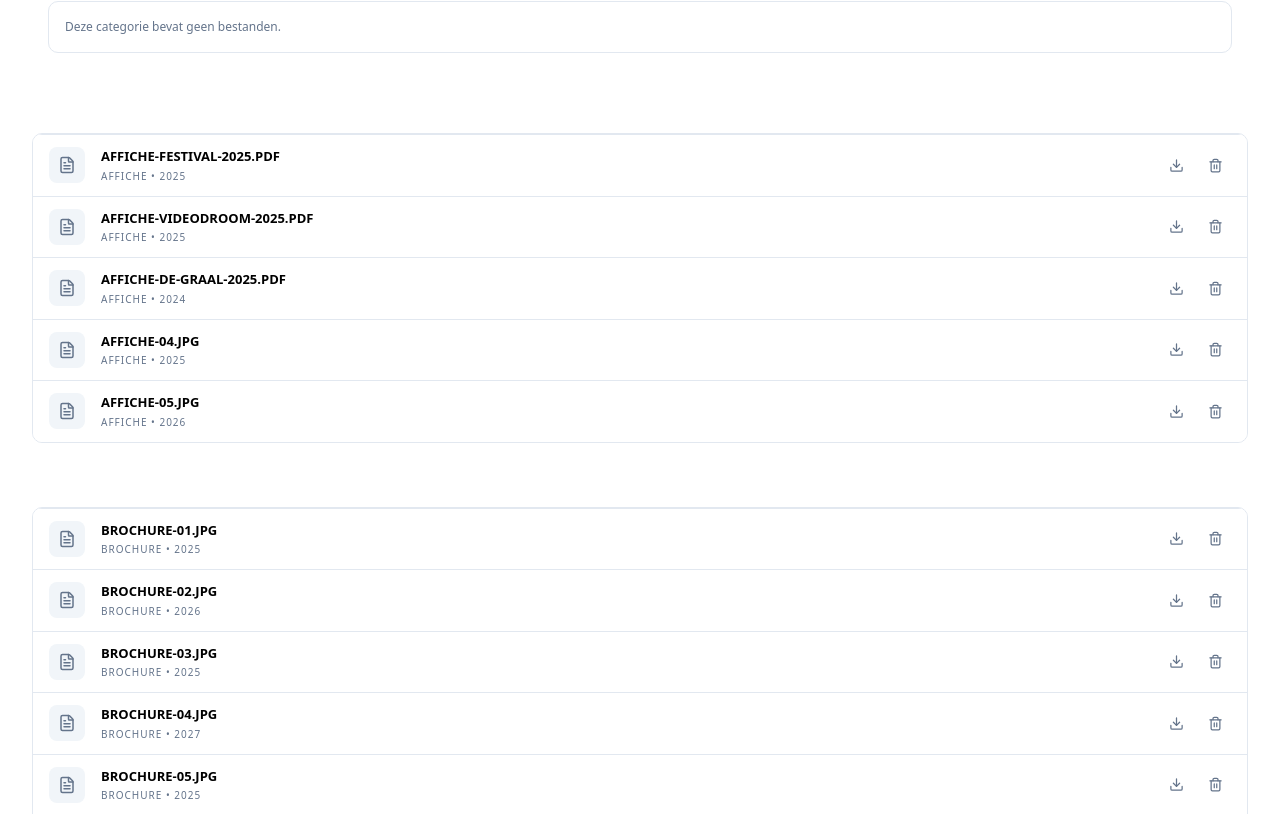
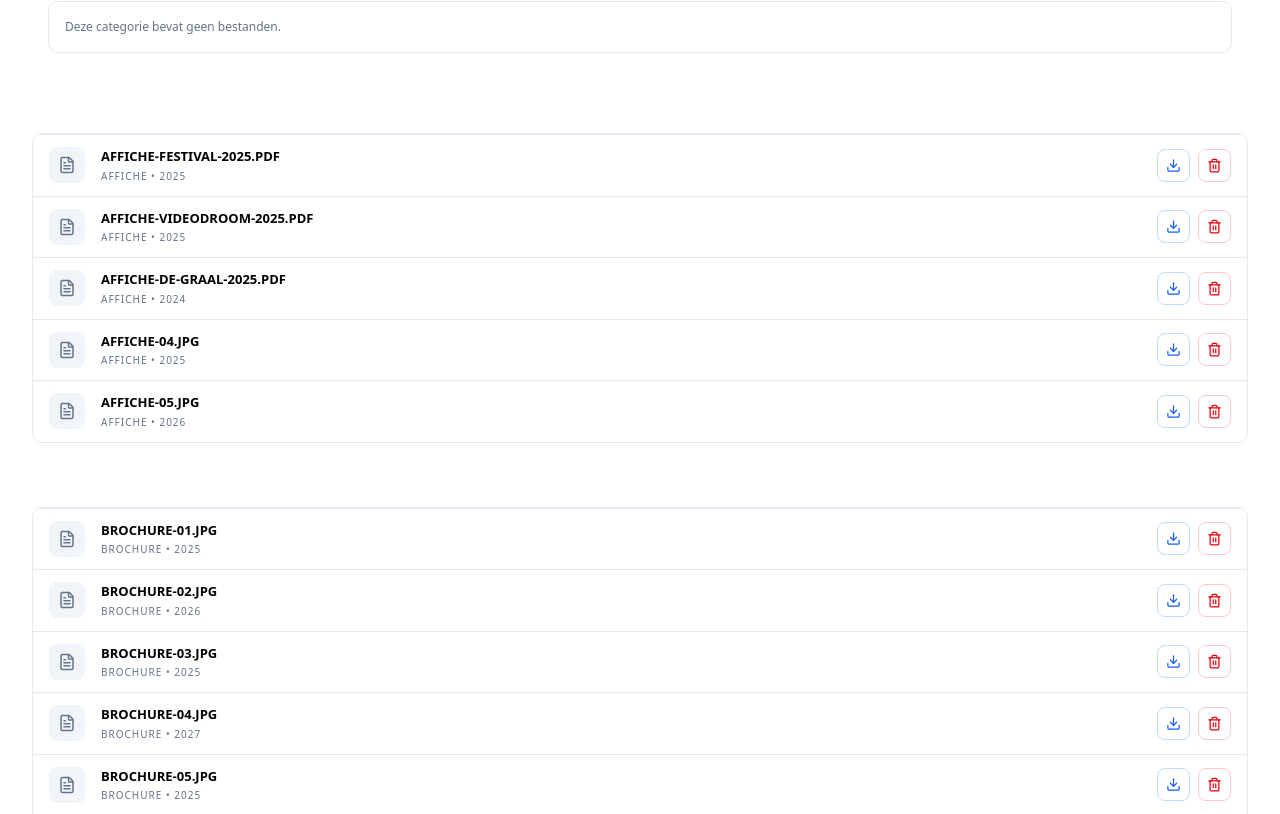
Before and after one commit to SELab-2/viernulvier-4, a Nuxt app in the folder frontend/: page /tempShowcase in a window 1280 px wide. Shown: the part 2286-3100 px from the top of the page. Built offline with nearby package versions, Linux system fonts and the light colour scheme.

Commit message:
buttons layout

```diff
--- a/frontend/app/components/prints/FileList.vue
+++ b/frontend/app/components/prints/FileList.vue
@@ -41,6 +41,9 @@ const downloadFile = (src: string, name: string) => {
 
 // constants
 const rowBase = "group relative flex items-center gap-4 px-4 py-3 border-t border-border bg-card hover:bg-card-hover transition-colors duration-150 cursor-pointer"
+const buttonBase = "p-2 rounded-md border transition-colors duration-150"
+const buttonBlue = `${buttonBase} border-blue-200 text-blue-600 hover:bg-blue-50 dark:hover:bg-blue-900`
+const buttonRed = `${buttonBase} border-red-200 text-red-600 hover:bg-red-50 dark:hover:bg-red-900`
 </script>
 
 <template>
@@ -69,13 +72,13 @@ const rowBase = "group relative flex items-center gap-4 px-4 py-3 border-t borde
         <!-- Buttons -->
         <div class="flex items-center gap-2 shrink-0">
           <button
-              class="p-2 rounded-md text-muted-foreground hover:text-foreground hover:bg-muted transition-colors duration-150"
+              :class="buttonBlue"
               @click.stop="file.image && downloadFile(file.image, file.name)"
           >
             <Download :size="15" />
           </button>
           <button
-              class="p-2 rounded-md text-muted-foreground hover:text-destructive hover:bg-muted transition-colors duration-150"
+              :class="buttonRed"
               @click.stop="() => {}"
           >
             <Trash2 :size="15" />
```
